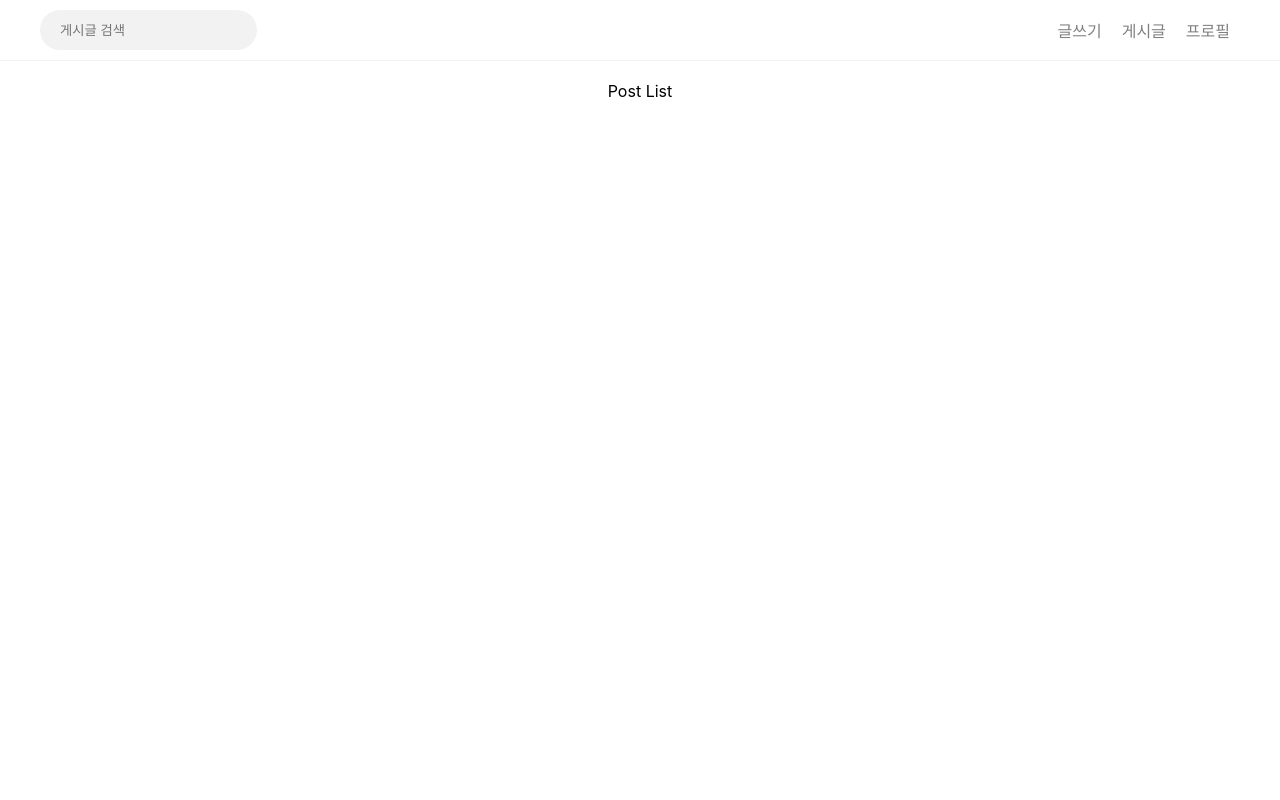
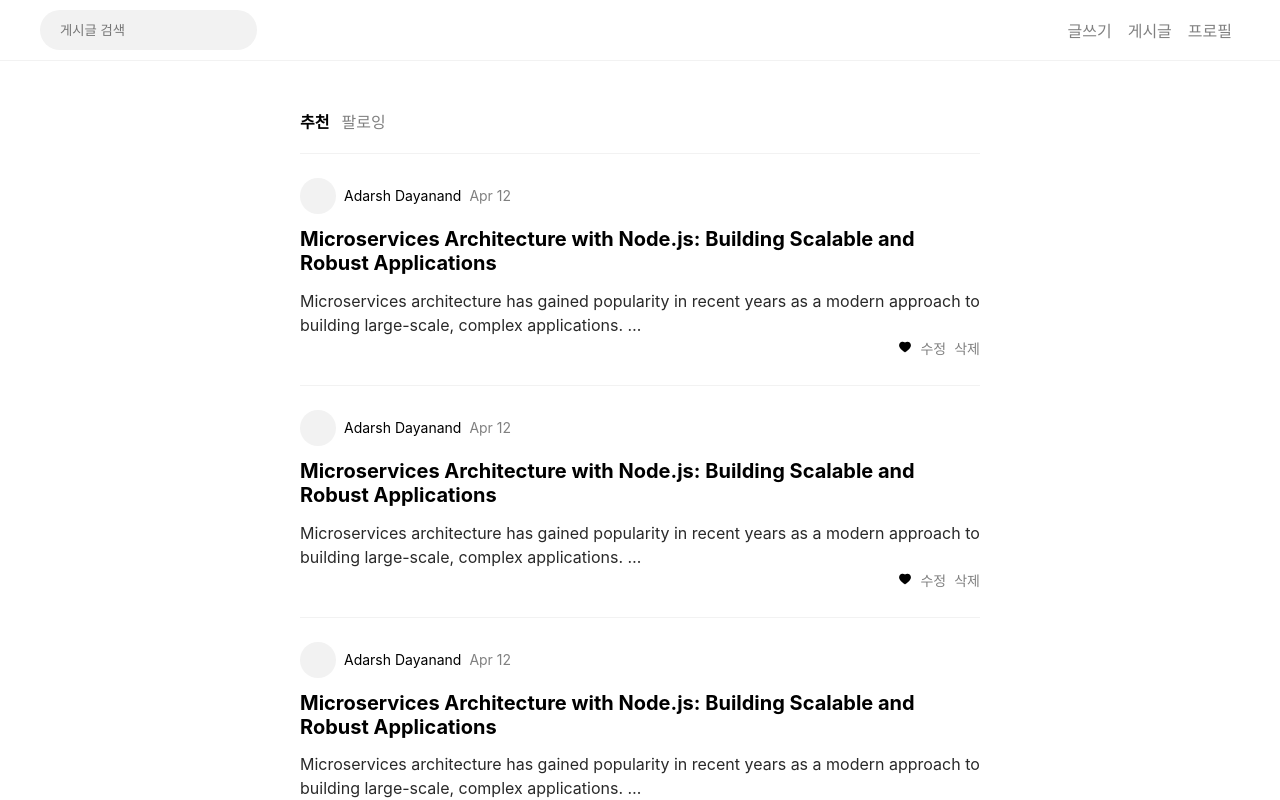
Before and after one commit to hayeon9826/react-blog, a React (Create React App) app: page / in a window 1280 px wide. Shown: the top 800 px of the page. Built offline with nearby package versions, Linux system fonts and the light colour scheme.

Commit message:
feat: 1-3. home 컴포넌트 작업

```diff
--- a/src/index.css
+++ b/src/index.css
@@ -41,21 +41,94 @@ header input:focus {
   outline: none;
 }
 
-header a:hover,
-header a:focus {
+a {
+  text-decoration: none;
   color: black;
 }
 
-header a {
-  margin: 0px 10px;
+header a:hover,
+header a:focus,
+footer a:hover,
+footer a:focus {
+  color: black;
+}
+
+header a,
+footer a {
+  margin: 0px 8px;
   text-decoration: none;
   color: gray;
 }
 
-.Post-list {
+.Post__navigation {
+  display: flex;
+  gap: 12px;
+  margin: 0 auto;
+  max-width: 680px;
+  font-size: 16px;
+  color: gray;
+  cursor: pointer;
+  padding: 48px 20px 0px 20px;
+}
+
+.Post__navigation-active {
+  color: black;
+  font-weight: 600;
+}
+
+.Post__list {
   text-align: center;
   min-height: 90vh;
-  padding: 20px 40px;
+  padding: 20px;
+  max-width: 680px;
+  margin: 0 auto;
+  text-align: left;
+  line-height: 24px;
+}
+
+.Post__profile-box {
+  display: flex;
+  gap: 8px;
+  align-items: center;
+  font-size: 14px;
+}
+
+.Post__utils-box {
+  display: flex;
+  gap: 8px;
+  flex-direction: row-reverse;
+  font-size: 14px;
+}
+
+.Post__delete,
+.Post__edit {
+  color: gray;
+}
+
+.Post__date {
+  color: gray;
+}
+
+.Post__profile {
+  width: 36px;
+  height: 36px;
+  border-radius: 50%;
+  background-color: #f2f2f2;
+}
+
+.Post__box {
+  padding-top: 24px;
+  padding-bottom: 24px;
+  border-top: 1px solid #f2f2f2;
+}
+
+.Post__title {
+  font-size: 20px;
+}
+
+.Post__text {
+  font-size: 16px;
+  color: #292929;
 }
 
 footer {
@@ -67,5 +140,6 @@ footer {
   display: flex;
   align-items: center;
   justify-content: center;
-  gap: 20px;
+  gap: 10px;
+  margin-top: 48px;
 }
--- a/src/pages/home/index.tsx
+++ b/src/pages/home/index.tsx
@@ -1,4 +1,6 @@
 import { Link } from "react-router-dom";
+
+import { AiFillHeart } from "react-icons/ai";
 
 export default function Home() {
   return (
@@ -11,11 +13,38 @@ export default function Home() {
           <Link to="/profile">프로필</Link>
         </div>
       </header>
-      <div className="Post-list">Post List</div>
+      <div className="Post__navigation">
+        <div className="Post__navigation-active">추천</div>
+        <div>팔로잉</div>
+      </div>
+      <div className="Post__list">
+        {[...Array(10)].map((e, index) => (
+          <div key={index} className="Post__box">
+            <Link to={`/posts/${e}`}>
+              <div className="Post__profile-box">
+                <div className="Post__profile" />
+                <div className="Post__author-name">Adarsh Dayanand</div>
+                <div className="Post__date">Apr 12</div>
+              </div>
+              <h1 className="Post__title">Microservices Architecture with Node.js: Building Scalable and Robust Applications</h1>
+              <div className="Post__text">
+                Microservices architecture has gained popularity in recent years as a modern approach to building large-scale, complex applications. …
+              </div>
+              <div className="Post__utils-box">
+                <div className="Post__delete">삭제</div>
+                <div className="Post__edit">수정</div>
+                <div className="Post__save">
+                  <AiFillHeart />
+                </div>
+              </div>
+            </Link>
+          </div>
+        ))}
+      </div>
       <footer>
-        <div>Menu 1</div>
-        <div>Menu 2</div>
-        <div>Menu 3</div>
+        <Link to="/posts/new">글쓰기</Link>
+        <Link to="/posts">게시글</Link>
+        <Link to="/profile">프로필</Link>
       </footer>
     </div>
   );
```
